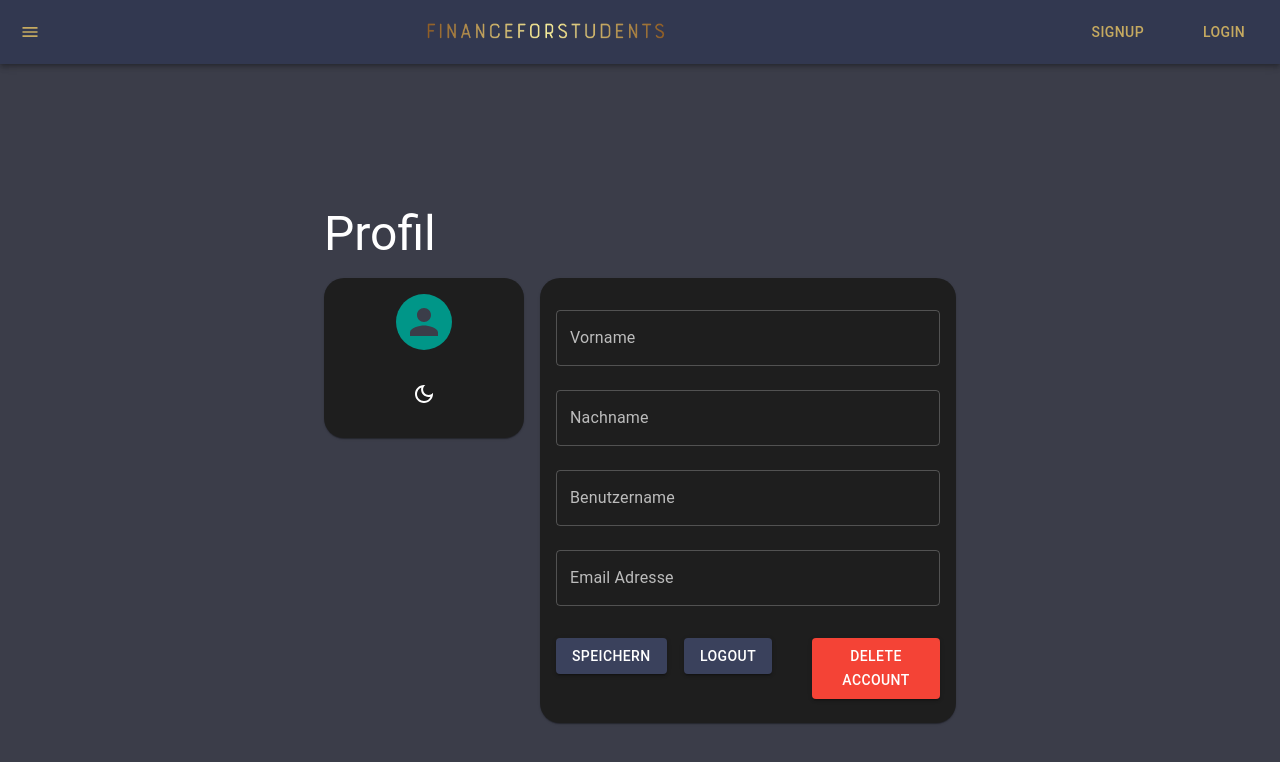
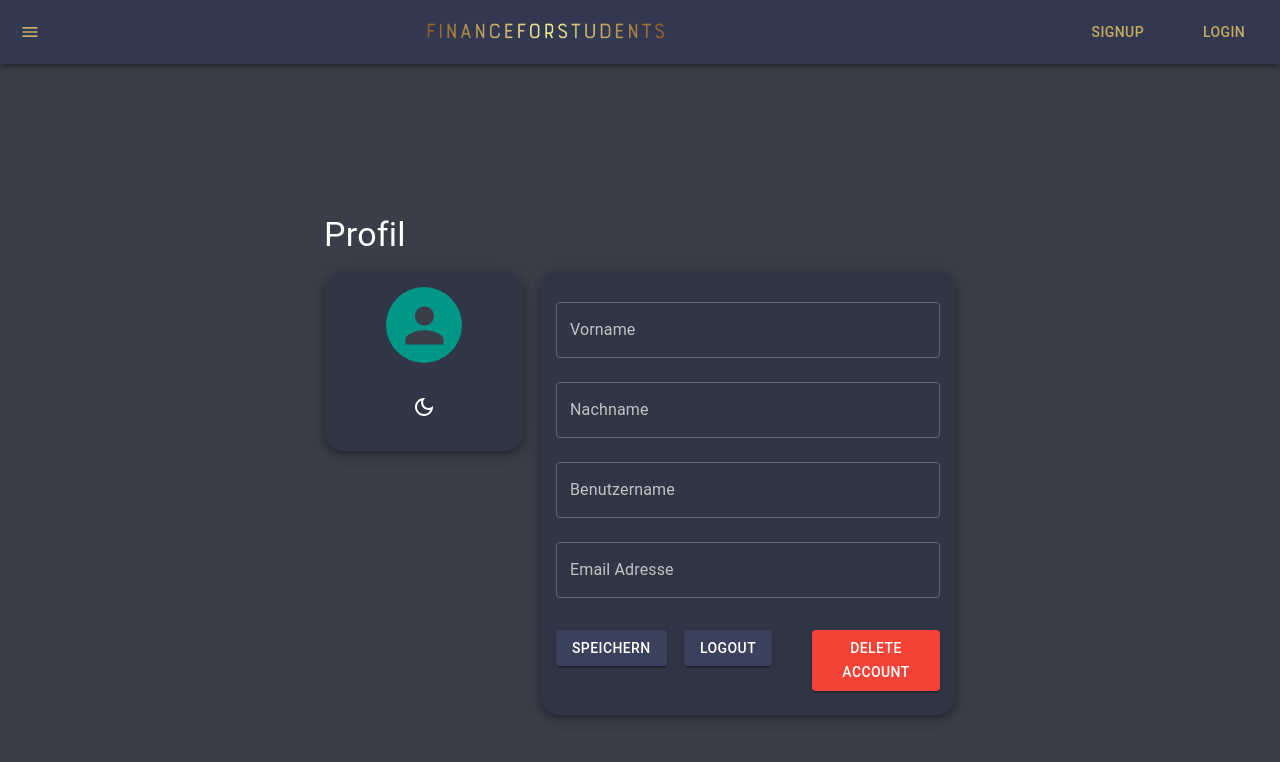
Before and after one commit to joltzen/FinanceForStudents, a React (Create React App) app in the folder client/: page /profile in a window 1280 px wide. Shown: the top 762 px of the page. Built offline with nearby package versions, Linux system fonts and the light colour scheme.

Commit message:
update profile styling

```diff
--- a/client/src/pages/Profile/profile.js
+++ b/client/src/pages/Profile/profile.js
@@ -146,10 +146,19 @@ function ProfilePage() {
             </Alert>
           </Snackbar>
           <Grid item xs={12} sm={6} md={2}>
-            <Typography variant="h3" sx={{ mb: 2 }}>
+            <Typography variant="h4" sx={{ mb: 2 }}>
               Profil
             </Typography>
-            <Card sx={{ borderRadius: 5 }}>
+            <Card
+              sx={{
+                borderRadius: 5,
+                backgroundColor: theme.palette.card.main,
+                boxShadow: theme.shadows[6],
+                "&:hover": {
+                  boxShadow: theme.shadows[10],
+                },
+              }}
+            >
               <CardContent>
                 <Grid
                   container
@@ -159,7 +168,7 @@ function ProfilePage() {
                 >
                   <Grid item>
                     <Avatar
-                      sx={{ bgcolor: avatarColor, width: 56, height: 56 }}
+                      sx={{ bgcolor: avatarColor, width: 76, height: 76 }}
                     >
                       {user?.username.charAt(0).toUpperCase()}
                     </Avatar>{" "}
@@ -186,7 +195,17 @@ function ProfilePage() {
             </Card>
           </Grid>
           <Grid item xs={12} sm={6} md={4}>
-            <Card sx={{ borderRadius: 5, mt: 9 }}>
+            <Card
+              sx={{
+                borderRadius: 5,
+                mt: 7,
+                backgroundColor: theme.palette.card.main,
+                boxShadow: theme.shadows[6],
+                "&:hover": {
+                  boxShadow: theme.shadows[10],
+                },
+              }}
+            >
               <CardContent>
                 <form>
                   <TextField
```
